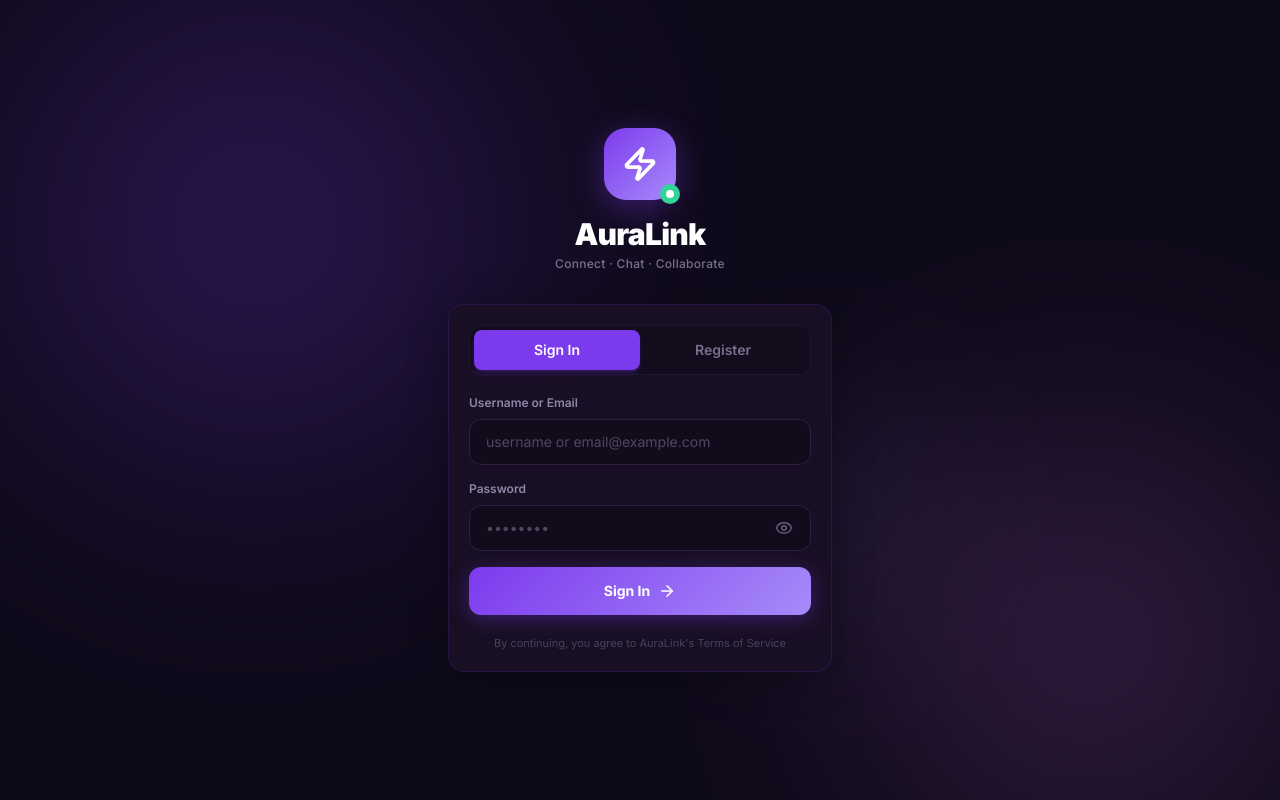
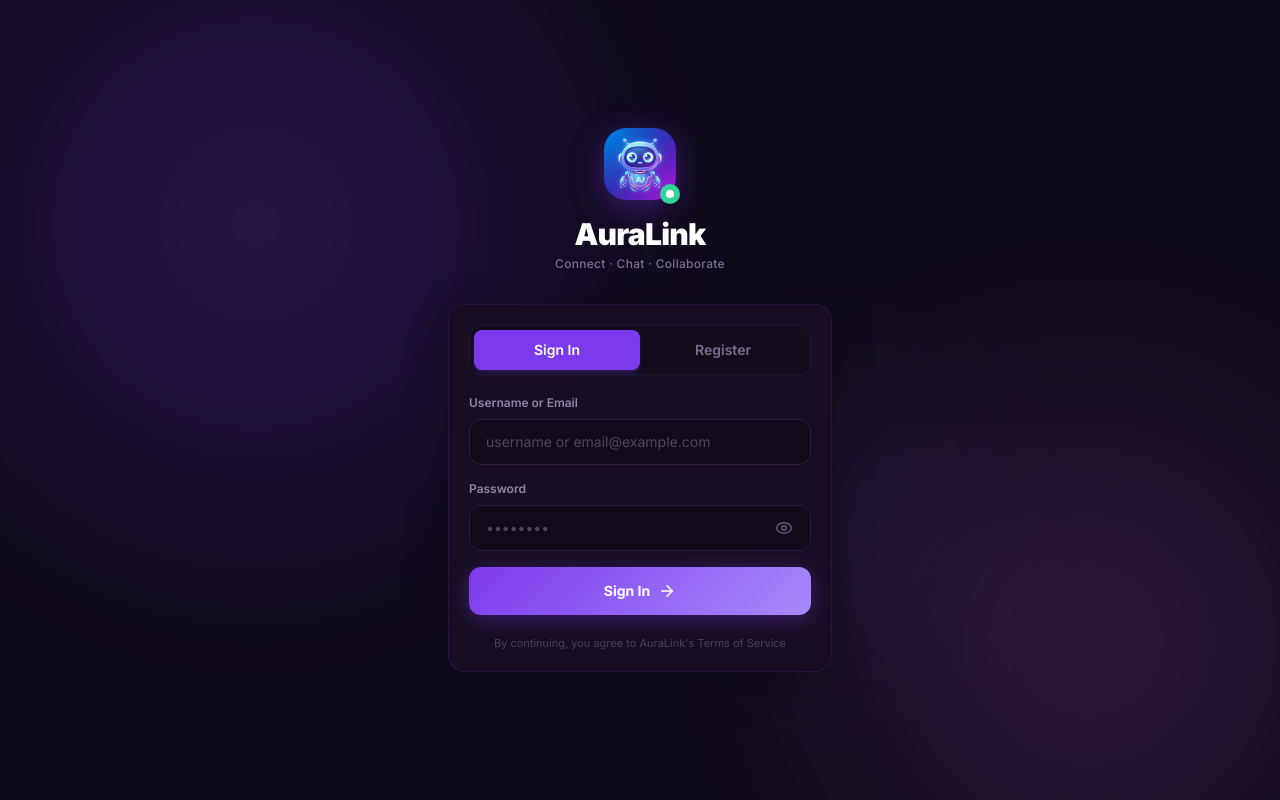
Before and after one commit to Swelo-ui/AuraLink, a React (Vite) app: page /auth in a window 1280 px wide. Built offline with nearby package versions, Linux system fonts and the light colour scheme.

Commit message:
feat: implement Sidebar component with profile management and PWA install capabilities, and update site icons

```diff
--- a/index.html
+++ b/index.html
@@ -13,8 +13,8 @@
     content="AuraLink - Chat, Connect, Closer. Real-time messaging and collaboration for students." />
   <meta name="mobile-web-app-capable" content="yes" />
   <meta name="format-detection" content="telephone=no" />
-  <link rel="icon" type="image/jpeg" href="/auralink-icon.jpeg" />
-  <link rel="apple-touch-icon" href="/auralink-icon.jpeg" />
+  <link rel="icon" type="image/png" href="/auralink-logo.png" />
+  <link rel="apple-touch-icon" href="/auralink-logo.png" />
   <title>AuraLink - Chat, Connect, Closer</title>
 </head>
 
--- a/src/components/Sidebar.tsx
+++ b/src/components/Sidebar.tsx
@@ -93,10 +93,10 @@ export default function Sidebar({ connections, onRefresh, isLoading = false, cla
             const subData = subscription.toJSON();
             await supabase.from('push_subscriptions').upsert({
               user_id: user.id,
-              endpoint: subData.endpoint,
-              auth: subData.keys?.auth,
-              p256dh: subData.keys?.p256dh,
-            }, { onConflict: 'endpoint' });
+              endpoint: subData.endpoint as string,
+              auth: subData.keys?.auth as string,
+              p256dh: subData.keys?.p256dh as string,
+            } as any, { onConflict: 'endpoint' });
           }
         }
       } catch (e) { console.error('Push subscription failed:', e); }
@@ -163,7 +163,7 @@ export default function Sidebar({ connections, onRefresh, isLoading = false, cla
       .from('users')
       .select('id, username, avatar_url')
       .ilike('username', `%${query}%`)
-      .neq('id', user?.id)
+      .neq('id', user?.id ?? '')
       .limit(15);
     if (data) setResults(data);
   };
@@ -172,7 +172,7 @@ export default function Sidebar({ connections, onRefresh, isLoading = false, cla
     const { data } = await supabase
       .from('users')
       .select('id, username, avatar_url')
-      .neq('id', user?.id)
+      .neq('id', user?.id ?? '')
       .limit(20);
     if (data) setAllUsers(data);
     setShowDiscover(true);
@@ -213,8 +213,8 @@ export default function Sidebar({ connections, onRefresh, isLoading = false, cla
       {/* Header */}
       <div className="px-5 py-4 flex items-center justify-between border-b border-aura-border/50">
         <div className="flex items-center gap-3">
-          <div className="w-9 h-9 rounded-xl gradient-primary flex items-center justify-center shadow-md shadow-aura-primary/20">
-            <span className="text-white font-black text-sm">A</span>
+          <div className="w-9 h-9 rounded-xl overflow-hidden shadow-md shadow-aura-primary/20 shrink-0">
+            <img src="/auralink-logo.png" alt="AuraLink" className="w-full h-full object-cover" />
           </div>
           <h1 className="text-white font-bold text-lg tracking-tight">AuraLink</h1>
         </div>
--- a/src/pages/AuthPage.tsx
+++ b/src/pages/AuthPage.tsx
@@ -60,7 +60,7 @@ export default function AuthPage() {
         setAuth(data.session.access_token, {
           id: userToSet.id,
           username: userToSet.username,
-          avatarUrl: userToSet.avatar_url || undefined,
+          avatarUrl: ('avatar_url' in userToSet ? userToSet.avatar_url : null) || undefined,
         });
         navigate('/dashboard');
       } else {
@@ -141,8 +141,8 @@ export default function AuthPage() {
             transition={{ delay: 0.2, duration: 0.4 }}
             className="relative"
           >
-            <div className="w-[72px] h-[72px] rounded-[22px] gradient-primary flex items-center justify-center shadow-[0_8px_32px_rgba(124,58,237,0.4)]">
-              <Zap className="w-9 h-9 text-white" strokeWidth={2.5} />
+            <div className="w-[72px] h-[72px] rounded-[22px] overflow-hidden shadow-[0_8px_32px_rgba(124,58,237,0.4)]">
+              <img src="/auralink-logo.png" alt="AuraLink Logo" className="w-full h-full object-cover" />
             </div>
             <div className="absolute -bottom-1 -right-1 w-5 h-5 rounded-full bg-aura-teal flex items-center justify-center shadow-lg">
               <div className="w-2 h-2 rounded-full bg-white" />
```
Also changed, not shown: public/auralink-logo.png (added).
